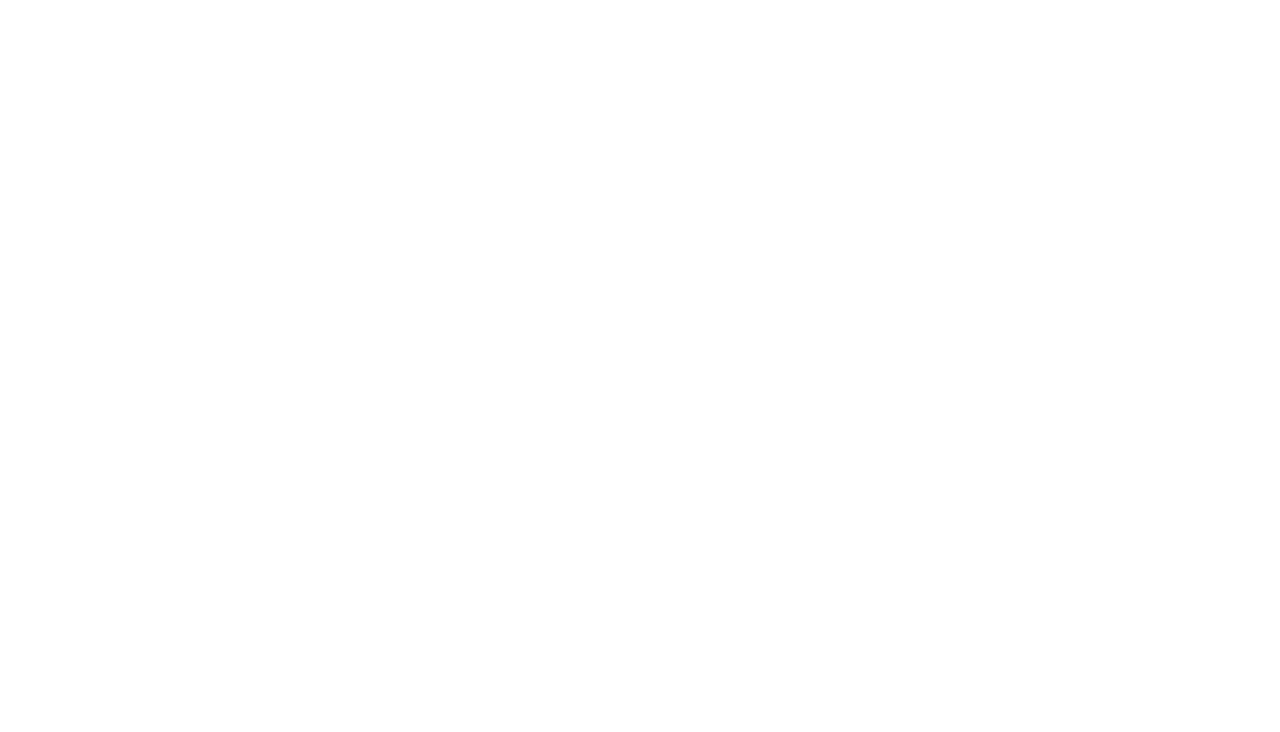
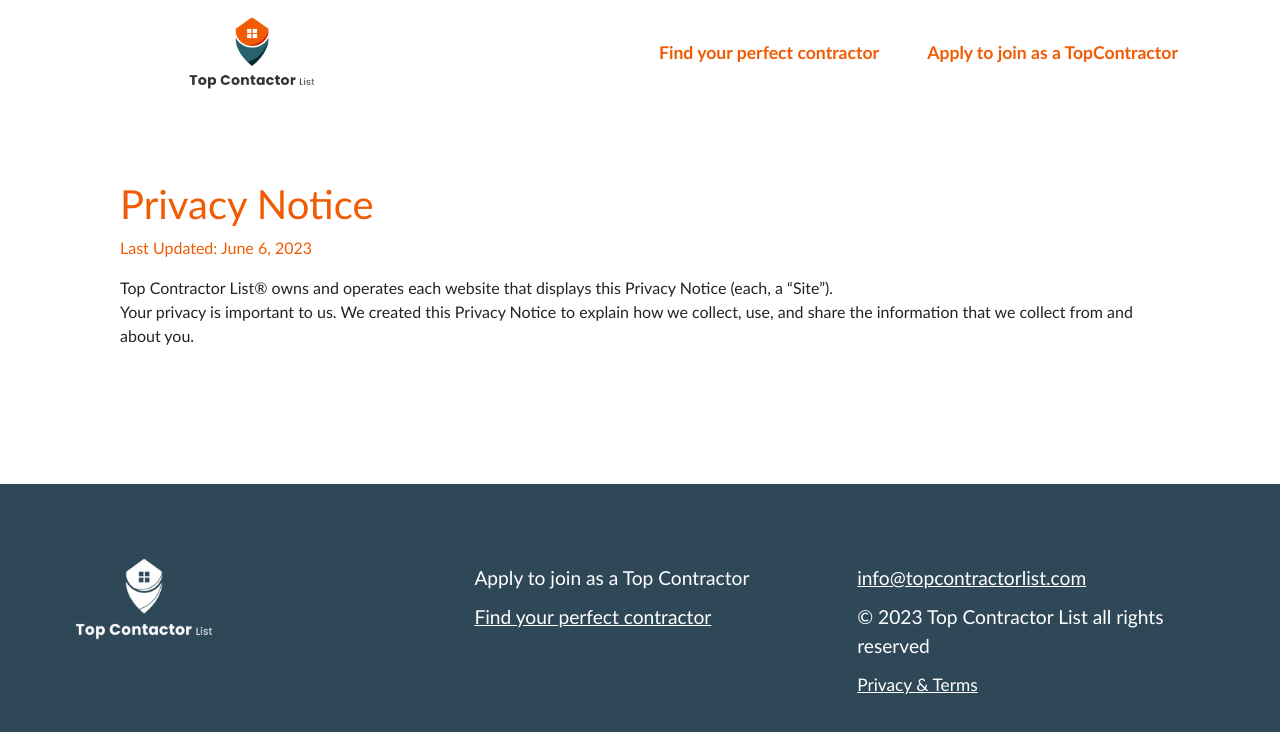
Before and after one commit to ivolevy/top-contactor-react, a React (Create React App) app: page /Privacy in a window 1280 px wide. Before the commit this address had no page. Shown: the top 732 px of the page. Built offline with nearby package versions, Linux system fonts and the light colour scheme.

Commit message:
privacy view

```diff
--- a/src/App.js
+++ b/src/App.js
@@ -2,6 +2,7 @@ import React from 'react';
 import { BrowserRouter as Router, Route, Routes } from 'react-router-dom';
 import Home from './views/Home';
 import Contractors from './views/Contractors';
+import Privacy from './views/Privacy';
 
 const App = () => {
   return (
@@ -9,6 +10,7 @@ const App = () => {
       <Routes>
         <Route exact path="/" element={<Home />} />
         <Route path="/Contractors" element={<Contractors />} />
+        <Route path="/Privacy" element={<Privacy />} />
       </Routes>
     </Router>
   );
--- a/src/assets/styles/Nav.css
+++ b/src/assets/styles/Nav.css
@@ -43,13 +43,14 @@
   padding: 10px 12px 10px 12px !important; /* Arriba, Derecha, Abajo, Izquierda */
   font-weight: 600 !important;
   font-size: 1.1em !important;
+  transition: background-color 0.3s ease, color 0.3s ease;
 }
 
 .buttonNav:hover{
-  text-transform: none;
-  text-decoration: none;
-  background-color: var(--color_org);
-  border: 1px solid var(--color_org);
+  text-transform: none !important;
+  text-decoration: none !important;
+  background-color: var(--color_org) !important;
+  color: #fff !important;
 }
 
 .transparentBg {
--- /dev/null
+++ b/src/assets/styles/Privacy.css
@@ -0,0 +1,27 @@
+*{
+    font-family:'Gill Sans', 'Gill Sans MT', Calibri, 'Trebuchet MS', sans-serif;
+    margin: 0;
+    padding: 0;
+    box-sizing: border-box;
+  }
+
+:root{
+    --color_org: rgb(241, 91, 4);
+    --color_cls: rgba(47, 72, 88, 1);
+    --color_eee: rgba(234,239,243,.66);
+    --color_gold: #fbbc04;
+    --color_similblack: rgba(61, 61, 61, 1);
+  }
+
+.privacyPolicy{
+    padding: 120px;
+    padding-top: 180px;
+}
+
+.privacyTitle{
+    color: var(--color_org);
+}
+
+.privacySub{
+    color: var(--color_org);
+}
--- a/src/components/Footer.js
+++ b/src/components/Footer.js
@@ -1,4 +1,5 @@
 import React from 'react';
+import { NavLink } from 'react-router-dom';
 import '../assets/styles/Footer.css'
 import logo from '../assets/images/logo-footer.webp';
 
@@ -9,13 +10,13 @@ const Footer = () => {
             <img src={logo} alt="" className="footerImg" />
         </div>
         <div className='footerLinks'>
-            <p className='footerText'><a className='footerLink footerLink2' href='#'>Apply to join as a Top Contractor</a></p>
-            <p className='footerText'><a className='footerLink' href='#'>Find your perfect contractor</a></p>
+            <p className='footerText'><NavLink className='footerLink footerLink2' to='/Contractors'>Apply to join as a Top Contractor</NavLink></p>
+            <p className='footerText'><NavLink className='footerLink' to='/'>Find your perfect contractor</NavLink></p>
         </div>
         <div className='footerLinks'>
             <p className='footerText email'>info@topcontractorlist.com</p>
             <p className='footerText'>© 2023 Top Contractor List all rights reserved</p>
-            <p className='footerText'><a className='footerLink privacy' href='#'>Privacy & Terms</a></p>
+            <p className='footerText'><NavLink className='footerLink privacy' to='/Privacy'>Privacy & Terms</NavLink></p>
         </div>
     </section>
   );
--- a/src/components/Nav.js
+++ b/src/components/Nav.js
@@ -22,11 +22,10 @@ const Nav = () => {
     return () => {
       window.removeEventListener('scroll', handleScroll);
     };
-  },
-);
+  }, []);
 
   return (
-    <Navbar className={`${isSticky ? 'stickyNavbar' : ''}`} bg="rgba(255, 255, 255, 0.5)" expand="lg" className="position-absolute w-100 z-index-1">
+    <Navbar className={`${isSticky ? 'stickyNavbar' : ''}`} bg="rgba(255, 255, 255, 0.5) position-absolute w-100 z-index-1" expand="lg">
       <Container>
         <Navbar.Brand href="#">
           <NavLink to="/">
--- /dev/null
+++ b/src/components/PrivacySection.js
@@ -0,0 +1,17 @@
+import React from 'react';
+import '../assets/styles/Privacy.css';
+
+const PrivacyPolicy = () => {
+
+  return (
+    <section className='privacyPolicy'>
+      <h1 className='privacyTitle'>Privacy Notice</h1>
+      <p className='privacySub'>Last Updated: June 6, 2023 </p>
+      <p className='privacyDesc'>Top Contractor List® owns and operates each website that displays this Privacy Notice (each, a “Site”). <br></br>
+      Your privacy is important to us. We created this Privacy Notice to explain how we collect, use, and share the information that we collect from and about you.
+      </p>
+    </section>
+  );
+}
+
+export default PrivacyPolicy;
--- /dev/null
+++ b/src/views/Privacy.js
@@ -0,0 +1,17 @@
+import React from 'react';
+import '../assets/styles/Nav.css';
+import Footer from '../components/Footer';
+import Nav from '../components/Nav';
+import PrivacyPolicy from '../components/PrivacySection'
+
+const Privacy = () => {
+  return (
+    <div>
+      <Nav />
+      <PrivacyPolicy />
+      <Footer />
+    </div>
+  );
+}
+
+export default Privacy;
```
Also changed, not shown: src/assets/images/cta-contractors.jpeg.
